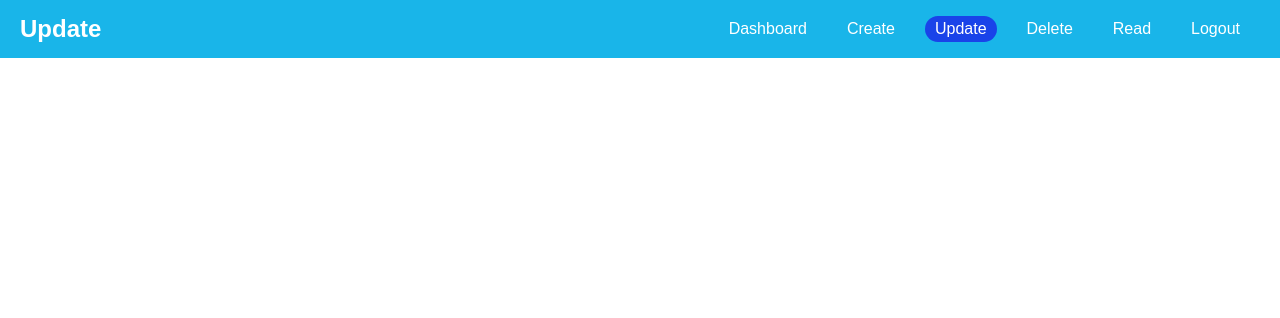
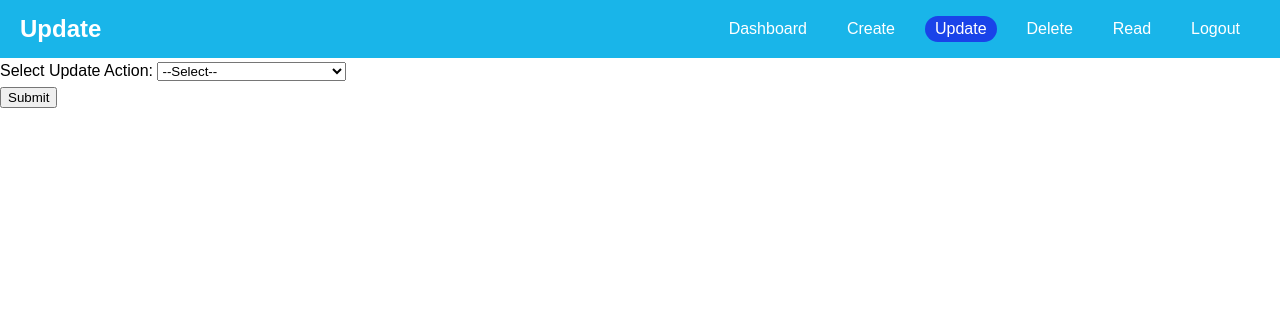
Before and after one commit to GaigeBonderer/CSE111_Project, a Flask app: page /update in a window 1280 px wide. Shown: the top 318 px of the page. Run offline with Flask 3, Linux system fonts and the light colour scheme.

Commit message:
Began Update Page Implementation
-Implemented these functions for Update Page:
update_player
update_enemy
update_weapon
update_guild
update_clan
assign_player_guild
assign_enemy_clan

-functions still need implementation:
assign_weapon_equipped
assign_weapon_inventory
assign_weapon_candrop

```diff
--- a/app/app.py
+++ b/app/app.py
@@ -159,9 +159,366 @@ def delete_page():
 
 
 
-@app.route('/update')
+@app.route('/update', methods=['GET', 'POST'])
 def update_page():
+    if request.method == 'POST':
+        action = request.form.get('action')
+        conn = get_db_connection()
+        cursor = conn.cursor()
+
+        if action == "update_player":
+            entity_id = request.form.get('entityID')
+
+            # Entity attributes
+            atk = request.form.get('atk')
+            defe = request.form.get('defe')
+            lvl = request.form.get('lvl')
+            spd = request.form.get('spd')
+            chp = request.form.get('chp')
+            thp = request.form.get('thp')
+
+            # Player-specific attributes
+            username = request.form.get('username')
+            gender = request.form.get('gender')
+
+            # Build dynamic query for Entity table
+            entity_update_fields = []
+            entity_update_values = []
+
+            if atk:
+                entity_update_fields.append("Attack = ?")
+                entity_update_values.append(atk)
+            if defe:
+                entity_update_fields.append("Defense = ?")
+                entity_update_values.append(defe)
+            if lvl:
+                entity_update_fields.append("Level = ?")
+                entity_update_values.append(lvl)
+            if spd:
+                entity_update_fields.append("Speed = ?")
+                entity_update_values.append(spd)
+            if chp:
+                entity_update_fields.append("CurrentHP = ?")
+                entity_update_values.append(chp)
+            if thp:
+                entity_update_fields.append("TotalHP = ?")
+                entity_update_values.append(thp)
+
+            if entity_update_fields:
+                entity_update_values.append(entity_id)
+                entity_update_query = f"""
+                    UPDATE Entity
+                    SET {', '.join(entity_update_fields)}
+                    WHERE EntityID = ?
+                """
+                cursor.execute(entity_update_query, tuple(entity_update_values))
+
+            # Build dynamic query for Player table
+            player_update_fields = []
+            player_update_values = []
+
+            if username:
+                player_update_fields.append("Username = ?")
+                player_update_values.append(username)
+            if gender:
+                player_update_fields.append("Gender = ?")
+                player_update_values.append(gender)
+
+            if player_update_fields:
+                player_update_values.append(entity_id)
+                player_update_query = f"""
+                    UPDATE Player
+                    SET {', '.join(player_update_fields)}
+                    WHERE EntityID = ?
+                """
+                cursor.execute(player_update_query, tuple(player_update_values))
+
+            conn.commit()
+
+        elif action == "update_enemy":
+            entity_id = request.form.get('entityID')
+
+            # Entity attributes
+            atk = request.form.get('atk')
+            defe = request.form.get('defe')
+            lvl = request.form.get('lvl')
+            spd = request.form.get('spd')
+            chp = request.form.get('chp')
+            thp = request.form.get('thp')
+
+            # Enemy-specific attributes
+            name = request.form.get('name')
+            is_boss = request.form.get('isBoss')
+
+            # Build dynamic query for Entity table
+            entity_update_fields = []
+            entity_update_values = []
+
+            if atk:
+                entity_update_fields.append("Attack = ?")
+                entity_update_values.append(atk)
+            if defe:
+                entity_update_fields.append("Defense = ?")
+                entity_update_values.append(defe)
+            if lvl:
+                entity_update_fields.append("Level = ?")
+                entity_update_values.append(lvl)
+            if spd:
+                entity_update_fields.append("Speed = ?")
+                entity_update_values.append(spd)
+            if chp:
+                entity_update_fields.append("CurrentHP = ?")
+                entity_update_values.append(chp)
+            if thp:
+                entity_update_fields.append("TotalHP = ?")
+                entity_update_values.append(thp)
+
+            if entity_update_fields:
+                entity_update_values.append(entity_id)
+                entity_update_query = f"""
+                    UPDATE Entity
+                    SET {', '.join(entity_update_fields)}
+                    WHERE EntityID = ?
+                """
+                cursor.execute(entity_update_query, tuple(entity_update_values))
+
+            # Build dynamic query for Enemy table
+            enemy_update_fields = []
+            enemy_update_values = []
+
+            if name:
+                enemy_update_fields.append("Name = ?")
+                enemy_update_values.append(name)
+            if is_boss:
+                enemy_update_fields.append("IsBoss = ?")
+                enemy_update_values.append(is_boss)
+
+            if enemy_update_fields:
+                enemy_update_values.append(entity_id)
+                enemy_update_query = f"""
+                    UPDATE Enemy
+                    SET {', '.join(enemy_update_fields)}
+                    WHERE EntityID = ?
+                """
+                cursor.execute(enemy_update_query, tuple(enemy_update_values))
+
+            conn.commit()
+
+        elif action == "assign_player_guild":
+            entity_id = request.form.get('entityID')
+            new_guild_name = request.form.get('guildName')
+
+            # Check if Player is already in a guild
+            cursor.execute("""
+                SELECT GuildName
+                FROM PlayerBelongs
+                WHERE EntityID = ?
+            """, (entity_id,))
+            current_guild = cursor.fetchone()
+
+            # If in another guild decrease total player count
+            if current_guild:
+                previous_guild_name = current_guild[0]
+                cursor.execute("""
+                    UPDATE Guild
+                    SET TotalPlayers = TotalPlayers - 1
+                    WHERE GuildName = ?
+                """, (previous_guild_name,))
+
+                # Delete player belongs for previous guild
+                cursor.execute("""
+                    DELETE FROM PlayerBelongs
+                    WHERE EntityID = ? AND GuildName = ?
+                """, (entity_id, previous_guild_name))
+
+            # Assign player to new guild
+            cursor.execute("""
+                INSERT OR REPLACE INTO PlayerBelongs (EntityID, GuildName)
+                VALUES (?, ?)
+            """, (entity_id, new_guild_name))
+
+            # Increase total player count for new guild
+            cursor.execute("""
+                UPDATE Guild
+                SET TotalPlayers = TotalPlayers + 1
+                WHERE GuildName = ?
+            """, (new_guild_name,))
+
+        elif action == "assign_enemy_clan":
+            entity_id = request.form.get('entityID')
+            new_clan_name = request.form.get('clanName')
+
+            cursor.execute("""
+                SELECT ClanName
+                FROM EnemyBelongs
+                WHERE EntityID = ?
+            """, (entity_id,))
+            current_clan = cursor.fetchone()
+
+            if current_clan:
+                current_clan_name = current_clan[0]
+                if current_clan_name != new_clan_name:
+                    cursor.execute("""
+                        DELETE FROM EnemyBelongs
+                        WHERE EntityID = ? AND ClanName = ?
+                    """, (entity_id, current_clan_name))
+                    print(f"Removed Entity {entity_id} from Clan {current_clan_name}")
+
+            cursor.execute("""
+                INSERT OR REPLACE INTO EnemyBelongs (EntityID, ClanName)
+                VALUES (?, ?)
+            """, (entity_id, new_clan_name))
+            print(f"Assigned Entity {entity_id} to Clan {new_clan_name}")
+
+            conn.commit()
+
+        elif action == "update_weapon":
+            weaponID = request.form.get('weaponID')
+            desc = request.form.get('desc')
+            rank = request.form.get('rank')
+            type = request.form.get('type')
+            name = request.form.get('name')
+            special = request.form.get('special')
+            damage = request.form.get('damage')
+            atkspeed = request.form.get('atkspeed')
+            range = request.form.get('range')
+
+            update_fields = []
+            update_values = []
+
+            # Dynamically build update*TM
+            if desc:
+                update_fields.append("Description = ?")
+                update_values.append(desc)
+            if rank:
+                update_fields.append("Rank = ?")
+                update_values.append(rank)
+            if type:
+                update_fields.append("Type = ?")
+                update_values.append(type)
+            if name:
+                update_fields.append("Name = ?")
+                update_values.append(name)
+            if special:
+                update_fields.append("SpecialATR = ?")
+                update_values.append(special)
+            if damage:
+                update_fields.append("Damage = ?")
+                update_values.append(damage)
+            if atkspeed:
+                update_fields.append("ATKSpeed = ?")
+                update_values.append(atkspeed)
+            if range:
+                update_fields.append("Range = ?")
+                update_values.append(range)
+
+            if update_fields:
+                update_values.append(weaponID)
+
+                update_query = f"""
+                    UPDATE Weapon
+                    SET {', '.join(update_fields)}
+                    WHERE WeaponID = ?
+                """
+
+                cursor.execute(update_query, tuple(update_values))
+                conn.commit()
+
+        elif action == "update_guild":
+            old_guild_name = request.form.get('oldGuildName')
+            new_guild_name = request.form.get('newGuildName')
+            guild_bonus = request.form.get('guildBonus')
+            total_players = request.form.get('totalPlayers')
+
+            update_guild_query = "UPDATE Guild SET "
+            update_values = []
+            update_fields = []
+
+            if new_guild_name:
+                update_fields.append("GuildName = ?")
+                update_values.append(new_guild_name)
+            if guild_bonus:
+                update_fields.append("GuildBonus = ?")
+                update_values.append(guild_bonus)
+            if total_players:
+                update_fields.append("TotalPlayers = ?")
+                update_values.append(total_players)
+
+            if update_fields:
+                update_guild_query += ", ".join(update_fields) + " WHERE GuildName = ?"
+                update_values.append(old_guild_name)
+
+                cursor.execute(update_guild_query, update_values)
+                print(f"Guild '{old_guild_name}' updated successfully.")
+
+            # If the guild name is updated, update PlayerBelongs table
+            if new_guild_name:
+                cursor.execute("""
+                    UPDATE PlayerBelongs
+                    SET GuildName = ?
+                    WHERE GuildName = ?
+                """, (new_guild_name, old_guild_name))
+                print(f"PlayerBelongs table updated to new GuildName '{new_guild_name}'.")
+
+            conn.commit()
+
+
+        elif action == "update_clan":
+            old_clan_name = request.form.get('oldClanName')
+            new_clan_name = request.form.get('newClanName')
+            clan_bonus = request.form.get('clanBonus')
+            boss_name = request.form.get('bossName')
+
+            update_clan_query = "UPDATE Clan SET "
+            update_values = []
+            update_fields = []
+
+            if new_clan_name:
+                update_fields.append("ClanName = ?")
+                update_values.append(new_clan_name)
+            if clan_bonus:
+                update_fields.append("ClanBonus = ?")
+                update_values.append(clan_bonus)
+            if boss_name:
+                update_fields.append("BossName = ?")
+                update_values.append(boss_name)
+
+            if update_fields:
+                update_clan_query += ", ".join(update_fields) + " WHERE ClanName = ?"
+                update_values.append(old_clan_name)
+
+                cursor.execute(update_clan_query, update_values)
+                print(f"Clan '{old_clan_name}' updated successfully.")
+
+            # If the clan name updated, update EnemyBelongs table as well
+            if new_clan_name:
+                cursor.execute("""
+                    UPDATE EnemyBelongs
+                    SET ClanName = ?
+                    WHERE ClanName = ?
+                """, (new_clan_name, old_clan_name))
+                print(f"EnemyBelongs table updated to new ClanName '{new_clan_name}'.")
+
+            conn.commit()
+
+
+        # elif action == "assign_weapon_equipped":
+        #     # start here
+
+        # elif action == "assign_weapon_inventory":
+        #     # start here
+
+        # elif action == "assign_weapon_candrop":
+            # start here
+
+
+
+        conn.commit()
+        conn.close()
+        return redirect(url_for('update_page'))
+
     return render_template('update.html')
+
 
 
 
--- a/app/static/js/update.js
+++ b/app/static/js/update.js
@@ -0,0 +1,158 @@
+document.getElementById("update-select").addEventListener("change", function () {
+    const action = this.value;
+    const formFields = document.getElementById("form-fields");
+
+    formFields.innerHTML = ""; // Clear previous fields
+
+    if (action === "update_player") {
+        formFields.innerHTML = `
+            <label for="entityID">Entity ID:</label>
+            <input type="number" id="entityID" name="entityID" required>
+
+            <label for="username">New Username (optional):</label>
+            <input type="text" id="username" name="username">
+
+            <label for="gender">New Gender:</label>
+            <select id="gender" name="gender" required>
+                <option value="M">Male</option>
+                <option value="F">Female</option>
+            </select>
+
+            <label for="name">New Attack (optional):</label>
+            <input type="number" id="atk" name="atk">
+
+            <label for="name">New Defense (optional):</label>
+            <input type="number" id="defe" name="defe">
+
+            <label for="name">New Level (optional):</label>
+            <input type="number" id="lvl" name="lvl">
+
+            <label for="name">New Speed (optional):</label>
+            <input type="number" id="spd" name="spd">
+
+            <label for="name">New Current HP (optional):</label>
+            <input type="number" id="chp" name="chp">
+
+            <label for="name">New Total HP (optional):</label>
+            <input type="number" id="thp" name="thp">
+        `;
+    } else if (action === "update_enemy") {
+        formFields.innerHTML = `
+            <label for="entityID">Entity ID:</label>
+            <input type="number" id="entityID" name="entityID" required>
+
+            <label for="name">New Name (optional):</label>
+            <input type="text" id="name" name="name">
+
+            <label for="isBoss">Is Boss:</label>
+            <select id="isBoss" name="isBoss" required>
+                <option value="1">Yes</option>
+                <option value="0">No</option>
+            </select>
+
+            <label for="name">New Attack (optional):</label>
+            <input type="number" id="atk" name="atk">
+
+            <label for="name">New Defense (optional):</label>
+            <input type="number" id="defe" name="defe">
+
+            <label for="name">New Level (optional):</label>
+            <input type="number" id="lvl" name="lvl">
+
+            <label for="name">New Speed (optional):</label>
+            <input type="number" id="spd" name="spd">
+
+            <label for="name">New Current HP (optional):</label>
+            <input type="number" id="chp" name="chp">
+
+            <label for="name">New Total HP (optional):</label>
+            <input type="number" id="thp" name="thp">
+        `;
+    } else if (action === "assign_player_guild") {
+        formFields.innerHTML = `
+            <label for="entityID">Entity ID:</label>
+            <input type="number" id="entityID" name="entityID" required>
+
+            <label for="guildName">Guild Name:</label>
+            <input type="text" id="guildName" name="guildName" required>
+        `;
+    } else if (action === "assign_enemy_clan") {
+        formFields.innerHTML = `
+            <label for="entityID">Entity ID:</label>
+            <input type="number" id="entityID" name="entityID" required>
+
+            <label for="clanName">Clan Name:</label>
+            <input type="text" id="clanName" name="clanName" required>
+        `;
+    } else if (action === "update_weapon") {
+        formFields.innerHTML = `
+
+            <label for="weaponID">Entity ID:</label>
+            <input type="number" id="weaponID" name="weaponID" required>
+
+            <label for="name">New Description (optional):</label>
+            <input type="text" id="desc" name="desc">
+
+            <label for="name">New Rank (optional):</label>
+            <input type="text" id="rank" name="rank">
+
+            <label for="name">New Type (optional):</label>
+            <input type="text" id="type" name="type">
+
+            <label for="name">New Name (optional):</label>
+            <input type="text" id="name" name="name">
+
+            <label for="name">New Special Attribute (optional):</label>
+            <input type="text" id="special" name="special">
+
+            <label for="damage">New Damage (optional):</label>
+            <input type="number" id="damage" name="damage">
+
+            <label for="name">New Attack speed (optional):</label>
+            <input type="number" id="atkspeed" name="atkspeed">
+
+            <label for="range">New Range (optional):</label>
+            <input type="number" id="range" name="range">
+        `;
+    } else if (action === "update_guild") {
+        formFields.innerHTML = `
+            <label for="oldGuildName">Current Guild Name:</label>
+            <input type="text" id="oldGuildName" name="oldGuildName" placeholder="Enter current guild name" required>
+
+            <label for="newGuildName">New Guild Name (optional):</label>
+            <input type="text" id="newGuildName" name="newGuildName">
+
+            <label for="guildBonus">Guild Bonus (optional):</label>
+            <input type="text" id="guildBonus" name="guildBonus">
+
+            <label for="totalPlayers">Total Players (optional):</label>
+            <input type="number" id="totalPlayers" name="totalPlayers">
+        `;
+    } else if (action === "update_clan") {
+        formFields.innerHTML = `
+            <label for="oldClanName">Current Clan Name:</label>
+            <input type="text" id="oldClanName" name="oldClanName" placeholder="Enter current clan name" required>
+
+            <label for="newClanName">New Clan Name (optional):</label>
+            <input type="text" id="newClanName" name="newClanName">
+
+            <label for="clanBonus">Clan Bonus (optional):</label>
+            <input type="text" id="clanBonus" name="clanBonus">
+
+            <label for="bossName">Boss Name (optional):</label>
+            <input type="text" id="bossName" name="bossName">
+        `;
+    } else if (action === "assign_weapon_equipped") {
+        formFields.innerHTML = `
+            <label for="entityID">Entity ID:</label>
+        `;
+    } else if (action === "assign_weapon_inventory") {
+        formFields.innerHTML = `
+            <label for="entityID">Entity ID:</label>
+        `;
+    } else if (action === "assign_weapon_candrop") {
+        formFields.innerHTML = `
+            <label for="entityID">Entity ID:</label>
+        `;
+    }
+});
--- a/app/templates/update.html
+++ b/app/templates/update.html
@@ -17,6 +17,29 @@
         </ul>
     </nav>
 
+    <form id="update-form" method="POST" action="{{ url_for('update_page') }}">
+        <label for="update-select">Select Update Action:</label>
+        <select id="update-select" name="action" required>
+            <option value="">--Select--</option>
+            <option value="update_player">Update Player</option>
+            <option value="update_enemy">Update Enemy</option>
+            <option value="update_weapon">Update Weapon</option>
+            <option value="update_guild">Update Guild</option>
+            <option value="update_clan">Update Clan</option>
+            <option value="assign_player_guild">Assign Player to Guild</option>
+            <option value="assign_enemy_clan">Assign Enemy to Clan</option>
+            <option value="assign_weapon_equipped">Assign Equipped Weapon</option>
+            <option value="assign_weapon_inventory">Assign Weapon to Inventory</option>
+            <option value="assign_weapon_candrop">Assign Weapon to CanDrop</option>
+        </select>
+
+        <div id="form-fields">
+            <!-- Form fields dynamically populated here -->
+        </div>
+
+        <button type="submit">Submit</button>
+    </form>
+
     <script src="../static/js/update.js"></script>
 </body>
 </html>
```
